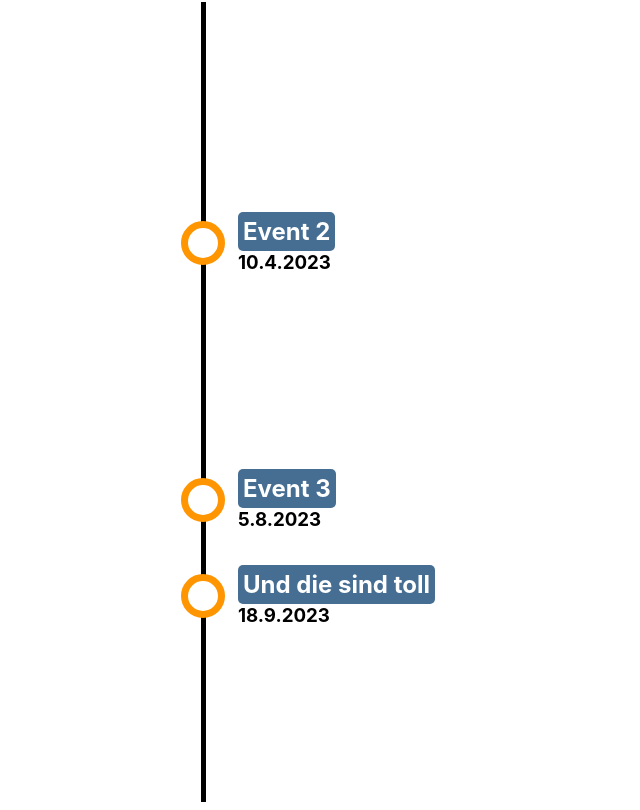
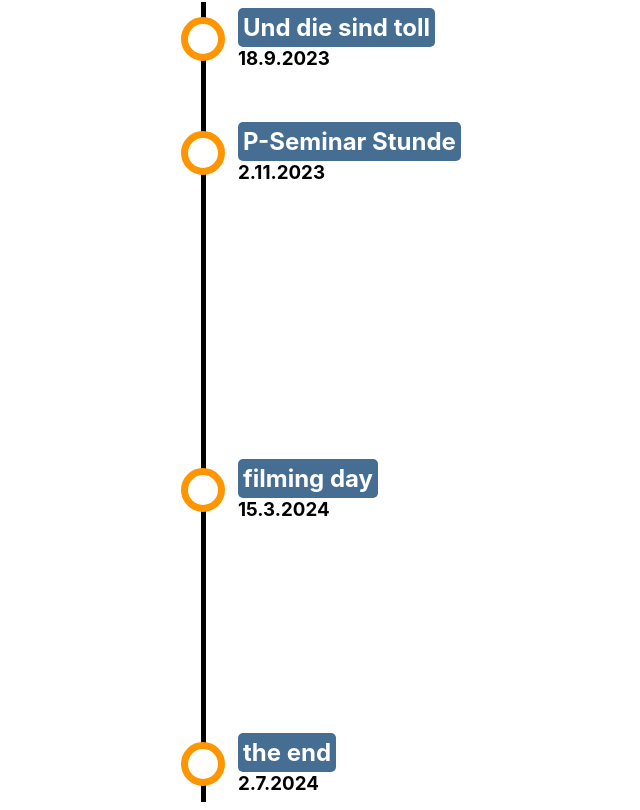
Before and after one commit to squiddle2649/reactSeminar, a React (Create React App) app: page /filmprojekt in a window 1280 px wide. Shown: the part 200-1010 px from the top of the page, without its empty margins (437-1077 px from the left). Built offline with nearby package versions, Linux system fonts and the light colour scheme.

Commit message:
I changed the timeline system so that it matches the beggining and end of the school year, not the calendar year.

```diff
--- a/src/pages/berufsKunde/berufsKunde.js
+++ b/src/pages/berufsKunde/berufsKunde.js
@@ -4,7 +4,7 @@ import Grid from './grid/grid'
 
 
 function Berufskunde(){
-    const titles = ["Berufsabend", "meine Schwächen", "meine Stärken"]
+    const titles = ["Berufsabend", "meine Schwächen", "meine Stärken","New item"]
     return <div>
         <Header
         title="Berufskunde"
--- a/src/pages/filmProjekt/filmProjekt.js
+++ b/src/pages/filmProjekt/filmProjekt.js
@@ -3,8 +3,11 @@ import Timeline from './timeline/timeline'
 function Filmprojekt(){
     const events = [
         { date: new Date('2023-9-18'), title: 'Und die sind toll' },
-        { date: new Date('2023-04-10'), title: 'Event 2' },
-        { date: new Date('2023-8-05'), title: 'Event 3' },
+        { date: new Date('2023-11-2'), title: 'P-Seminar Stunde' },
+        { date: new Date('2024-3-15'), title: 'filming day' },
+
+        { date: new Date('2024-7-2'), title: 'the end' }
+
       ];
     return <div>
         <Header
--- a/src/pages/filmProjekt/timeline/timelineItem.js
+++ b/src/pages/filmProjekt/timeline/timelineItem.js
@@ -1,17 +1,18 @@
 import './timelineStyling.css'
 
-function getDayOfYear(date) {
-    const start = new Date(date.getFullYear(), 0, 0);
-    const diff = date - start;
-    const oneDay = 1000 * 60 * 60 * 24;
-    const dayOfYear = Math.floor(diff / oneDay);
 
-    return dayOfYear;
-  }
+function dayBetweenDates(date1, date2){
+    const diffInMs   = new Date(date2) - new Date(date1)
+    const diffInDays = diffInMs / (1000 * 60 * 60 * 24);
+    return Math.floor(diffInDays)
+}
+
 
 function TimelineItem(props){
+    const startDate = new Date('2023-9-12')
     const myDate = props.date
-    const percentFromTop = (getDayOfYear(myDate) / 365) * 100;
+    // const percentFromTop = (getDayOfYear(myDate) / 365) * 100;
+    const percentFromTop = (dayBetweenDates(startDate,myDate) / 318) * 100;
     //with this variable, we can position the item properly on the timeline depending on its date.
     const dateString = `${myDate.getDate()}.${myDate.getMonth()+1}.${myDate.getFullYear()}`
     return <div className="itemContainer"
--- a/src/pages/filmProjekt/timeline/timelineStyling.css
+++ b/src/pages/filmProjekt/timeline/timelineStyling.css
@@ -18,12 +18,6 @@
     align-items: center;
     justify-content: space-around;
     position: relative;
-
-}
-.month{
-    font-size: 30px;
-    font-weight: bold;
-    background-color: white;
 
 }
 .timelineItem{
--- a/src/pages/mainPage/mainPageHeader.js
+++ b/src/pages/mainPage/mainPageHeader.js
@@ -1,10 +1,8 @@
 
 
-window.appleFont = "Inter,-apple-system,BlinkMacSystemFont,avenir next,avenir,segoe ui,helvetica neue,helvetica,Cantarell,Ubuntu,roboto,noto,arial,sans-serif"
+
 function MainPageHeader(){
-  const myStyle = {
-    fontFamily:window.appleFont
-  }
+
   const containerStyle={
     display:"flex",
     justifyContent:"center",
@@ -12,8 +10,8 @@ function MainPageHeader(){
     flexDirection:"column"
   }
   return (<div style={containerStyle}>
-    <h1 style = {myStyle}>P-Seminar-Portfolio</h1>
-    <h2 style = {{fontFamily:window.appleFont}}>Bruno Avelar</h2>
+    <h1>P-Seminar-Portfolio</h1>
+    <h2 >Bruno Avelar</h2>
   </div>)
 }
 
```
